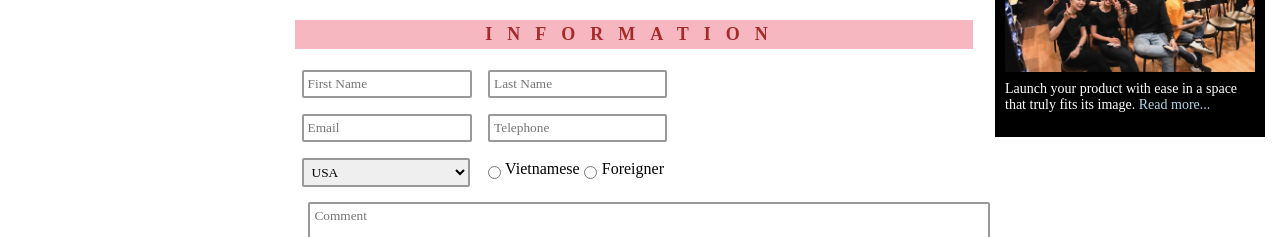
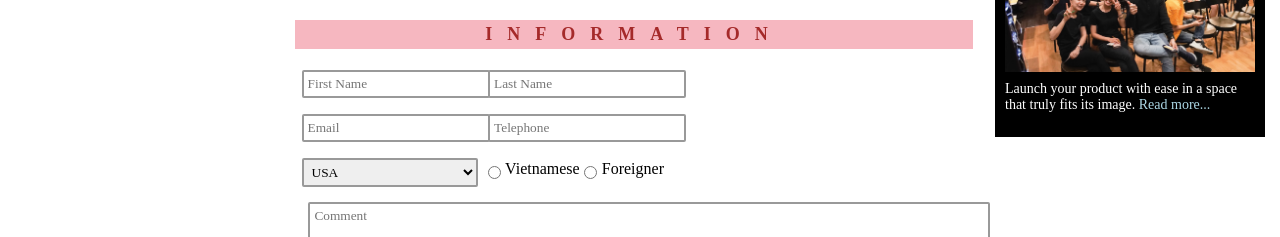
Before and after one commit to tongsangtv/Example_Cafe_Menu_2, a plain HTML site: page index.html in a window 1280 px wide. Shown: the part 511-748 px from the top of the page. Drawn offline with Linux system fonts and the light colour scheme.

Commit message:
Update index.html

```diff
--- a/index.html
+++ b/index.html
@@ -115,32 +115,32 @@
                   <input
                     type="text"
                     placeholder="First Name"
-                    style="width: 90%"
+                    style="width: 100%"
                   />
                 </td>
                 <td>
                   <input
                     type="text"
                     placeholder="Last Name"
-                    style="width: 90%; margin-left: 10px"
+                    style="width: 100%; margin-left: 10px"
                   />
                 </td>
               </tr>
               <tr>
                 <td>
-                  <input type="email" placeholder="Email" style="width: 90%" />
+                  <input type="email" placeholder="Email" style="width: 100%" />
                 </td>
                 <td>
                   <input
                     type="tel"
                     placeholder="Telephone"
-                    style="width: 90%; margin-left: 10px"
+                    style="width: 100%; margin-left: 10px"
                   />
                 </td>
               </tr>
               <tr>
                 <td>
-                  <select style="width: 96%">
+                  <select style="width: 100%">
                     <option>USA</option>
                     <option>Vietnam</option>
                     <option>UK</option>
```
